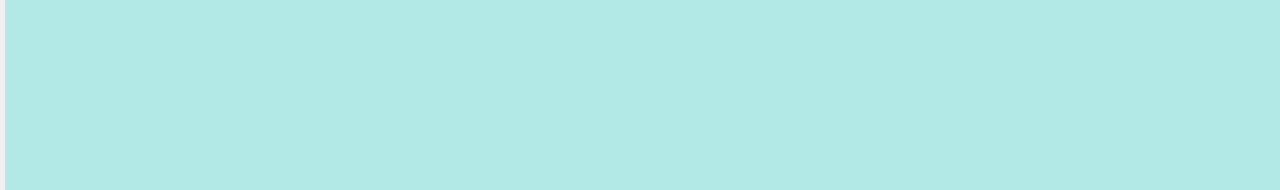
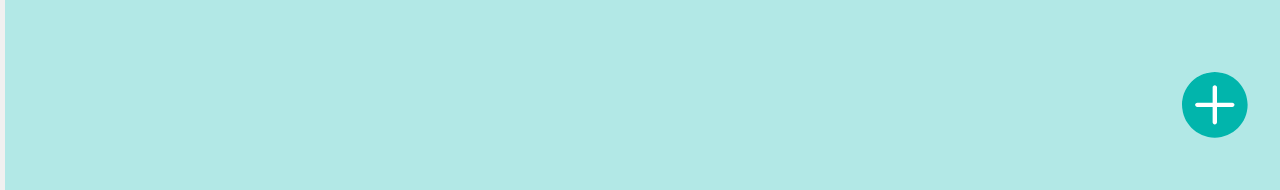
Before and after one commit to ReyesBryanAngel/Specimen-Tracking-App, a React (Create React App) app: page /patients in a window 1280 px wide. Shown: the part 605-795 px from the top of the page. Built offline with nearby package versions, Linux system fonts and the light colour scheme.

Commit message:
fix: proper rendering of add button

```diff
--- a/src/components/records/Patients.js
+++ b/src/components/records/Patients.js
@@ -4,14 +4,13 @@ import {
     EuiFlexItem,
     EuiCard,
     EuiText,
-    EuiButton,
     EuiPopover,
-    EuiPopoverTitle,
     EuiButtonEmpty,
     EuiListGroup,
     EuiTablePagination
 } from "@elastic/eui";
 import patients from '../../config/patients';
+import  { AddSpecimenButton } from "../../components/add-specimen/AddSpecimenButton";
 
 
 const Patients = () => {
@@ -148,6 +147,7 @@ const Patients = () => {
                     </div>
                 </div>
             </div>
+            <AddSpecimenButton />
         </div>
     )
 }
```
